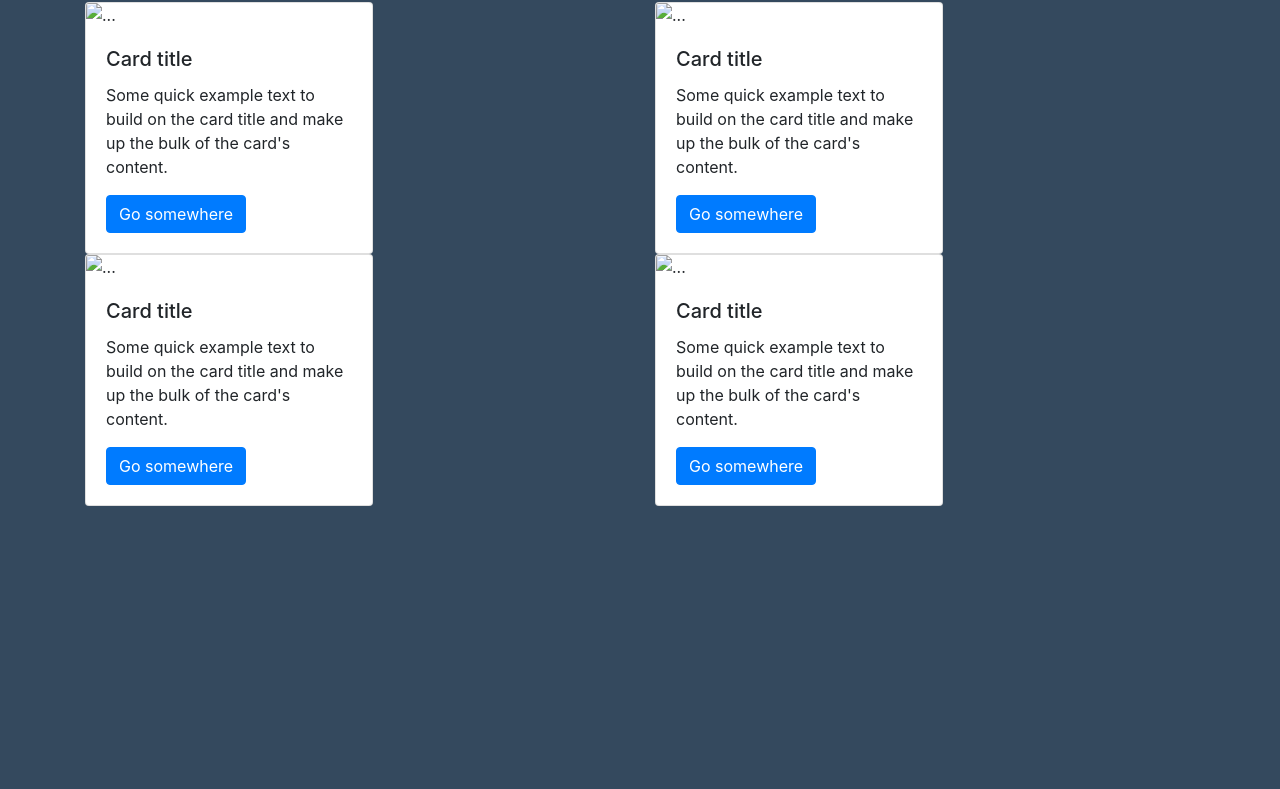
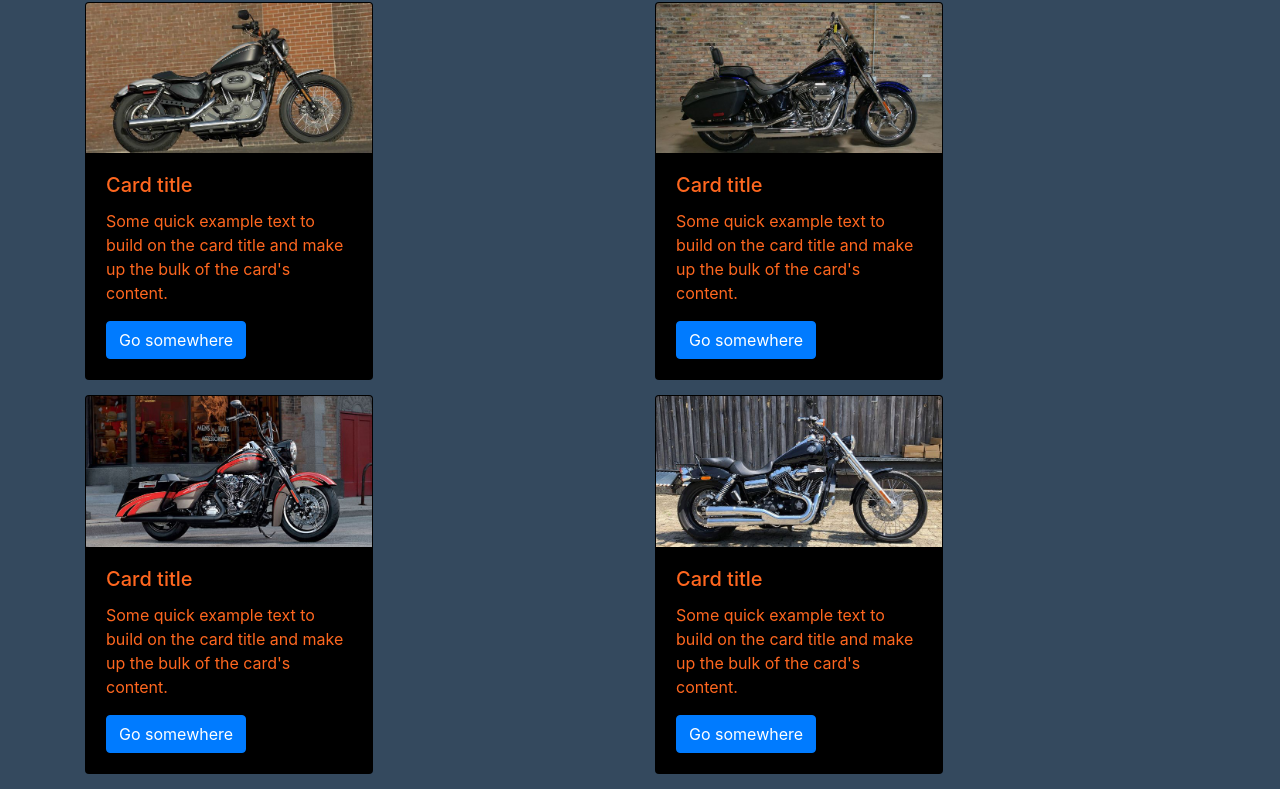
Before and after one commit to jcw2865/motorcycle-portfolio, a plain HTML site: page harley.html in a window 1280 px wide. Shown: the part 110-899 px from the top of the page. Before the commit the page ends 800 px from the top, so only its background shows below. Drawn offline with nearby package versions, Linux system fonts and the light colour scheme.

Commit message:
Added background image to navbar. Changed HD card styling.

```diff
--- a/harley.html
+++ b/harley.html
@@ -20,7 +20,7 @@
         crossorigin="anonymous"></script>
     <!-- Personal stylesheets -->
     <link rel="stylesheet" href="./style/navbar.css">
-    <link rel="stylesheet" href="./style/home.css">
+    <link rel="stylesheet" href="./style/style.css">
 </head>
 
 <body>
@@ -48,9 +48,9 @@
             <h1>Harley-Davidson</h1>
         </div>
         <div class="row">
-            <div class="col">
+            <div class="col-sm-6">
                 <div class="card" style="width: 18rem;">
-                    <img src="..." class="card-img-top" alt="...">
+                    <img src="./images/harley/SportsterNightster.png" class="card-img-top" alt="SportsterNightster">
                     <div class="card-body">
                         <h5 class="card-title">Card title</h5>
                         <p class="card-text">Some quick example text to build on the card title and make up the bulk of
@@ -59,9 +59,9 @@
                     </div>
                 </div>
             </div>
-            <div class="col">
+            <div class="col-sm-6">
                 <div class="card" style="width: 18rem;">
-                    <img src="..." class="card-img-top" alt="...">
+                    <img src="./images/harley/Softail.png" class="card-img-top" alt="Softail">
                     <div class="card-body">
                         <h5 class="card-title">Card title</h5>
                         <p class="card-text">Some quick example text to build on the card title and make up the bulk of
@@ -70,11 +70,9 @@
                     </div>
                 </div>
             </div>
-        </div>
-        <div class="row">
-            <div class="col">
+            <div class="col-sm-6">
                 <div class="card" style="width: 18rem;">
-                    <img src="..." class="card-img-top" alt="...">
+                    <img src="./images/harley/RoadKing.png" class="card-img-top" alt="RoadKing">
                     <div class="card-body">
                         <h5 class="card-title">Card title</h5>
                         <p class="card-text">Some quick example text to build on the card title and make up the bulk of
@@ -83,9 +81,9 @@
                     </div>
                 </div>
             </div>
-            <div class="col">
+            <div class="col-sm-6">
                 <div class="card" style="width: 18rem;">
-                    <img src="..." class="card-img-top" alt="...">
+                    <img src="./images/harley/DynaWideGlide.png" class="card-img-top" alt="DynaWideGlide">
                     <div class="card-body">
                         <h5 class="card-title">Card title</h5>
                         <p class="card-text">Some quick example text to build on the card title and make up the bulk of
--- a/style/home.css
+++ /dev/null
@@ -1,23 +0,0 @@
-body {
-    background-color: #34495e;
-}
-#box1 {
-    background-color: #95a5a6;
-    display: flex;
-    position: relative;
-}
-#box2 {
-    background-color: #bdc3c7;
-    position: absolute;
-    left: 50%;
-}
-#box3 {
-    background-color: #e74c3c;
-}
-#ftdpic {
-    width: 75%;
-    height: auto;
-    margin-left: auto;
-    margin-right: auto;
-    display: block;
-}
--- a/style/navbar.css
+++ b/style/navbar.css
@@ -31,3 +31,6 @@
     color: #000000;
     font-weight: bold;
 }
+.navbar {
+    background-image: url("../images/TireTreads.png")
+}
--- a/style/harley.css
+++ b/style/style.css
@@ -14,3 +14,15 @@ body {
 #box3 {
     background-color: #e74c3c;
 }
+#ftdpic {
+    width: 75%;
+    height: auto;
+    margin-left: auto;
+    margin-right: auto;
+    display: block;
+}
+.card {
+    margin-bottom: 15px;
+    background-color: #000000;
+    color: #FF671F;
+}
--- a/style/triumph.css
+++ /dev/null
@@ -1,16 +0,0 @@
-body {
-    background-color: #34495e;
-}
-#box1 {
-    background-color: #95a5a6;
-    display: flex;
-    position: relative;
-}
-#box2 {
-    background-color: #bdc3c7;
-    position: absolute;
-    left: 50%;
-}
-#box3 {
-    background-color: #e74c3c;
-}
```
Also changed, not shown: home.html (+1 -6 lines), triumph.html (+1 -1 lines), images/TireTreads.png (added).
